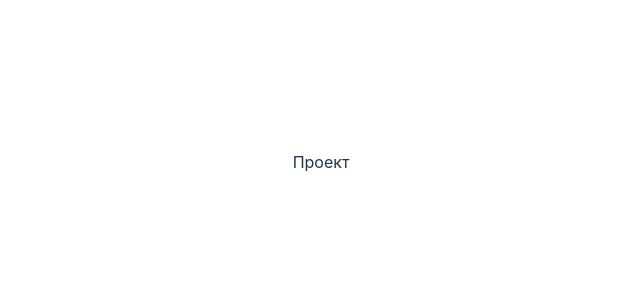
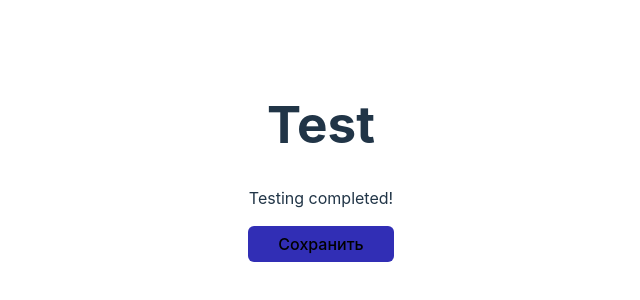
Before and after one commit to superhero86rus/react-app, a React (Vite) app: page / in a window 1280 px wide. Shown: the part 238-538 px from the top of the page, without its empty margins (319-959 px from the left). Built offline with nearby package versions, Linux system fonts and the light colour scheme.

Commit message:
Первый компонент - Button

```diff
--- a/src/App.jsx
+++ b/src/App.jsx
@@ -1,9 +1,14 @@
 import './App.css';
+import Button from './components/Button/Button';
 
 function App() {
 
   return (
-   <div>Проект</div>
+    <>
+      <h1>Test</h1>
+      <p>Testing completed!</p>
+      <Button/>
+    </>
   );
 }
 
--- /dev/null
+++ b/src/components/Button/Button.css
@@ -0,0 +1,17 @@
+.button {
+    border-radius: 6px;
+    padding: 8px 30px;
+    font-family: inherit;
+    cursor: pointer;
+    transition: background 0.25s;
+    font-size: 16px;
+    border: none;
+}
+
+.button:hover {
+    background: #222096;
+}
+
+.accent {
+    background: #312EB5;
+}
--- /dev/null
+++ b/src/components/Button/Button.jsx
@@ -0,0 +1,10 @@
+import './Button.css';
+
+function Button() {
+
+  return (
+    <button className='button accent'>Сохранить</button>
+  );
+}
+
+export default Button;
--- a/vite.config.js
+++ b/vite.config.js
@@ -1,7 +1,7 @@
-import { defineConfig } from 'vite'
-import react from '@vitejs/plugin-react-swc'
+import { defineConfig } from 'vite';
+import react from '@vitejs/plugin-react-swc';
 
 // https://vite.dev/config/
 export default defineConfig({
-  plugins: [react()],
-})
+  plugins: [react()]
+});
```
